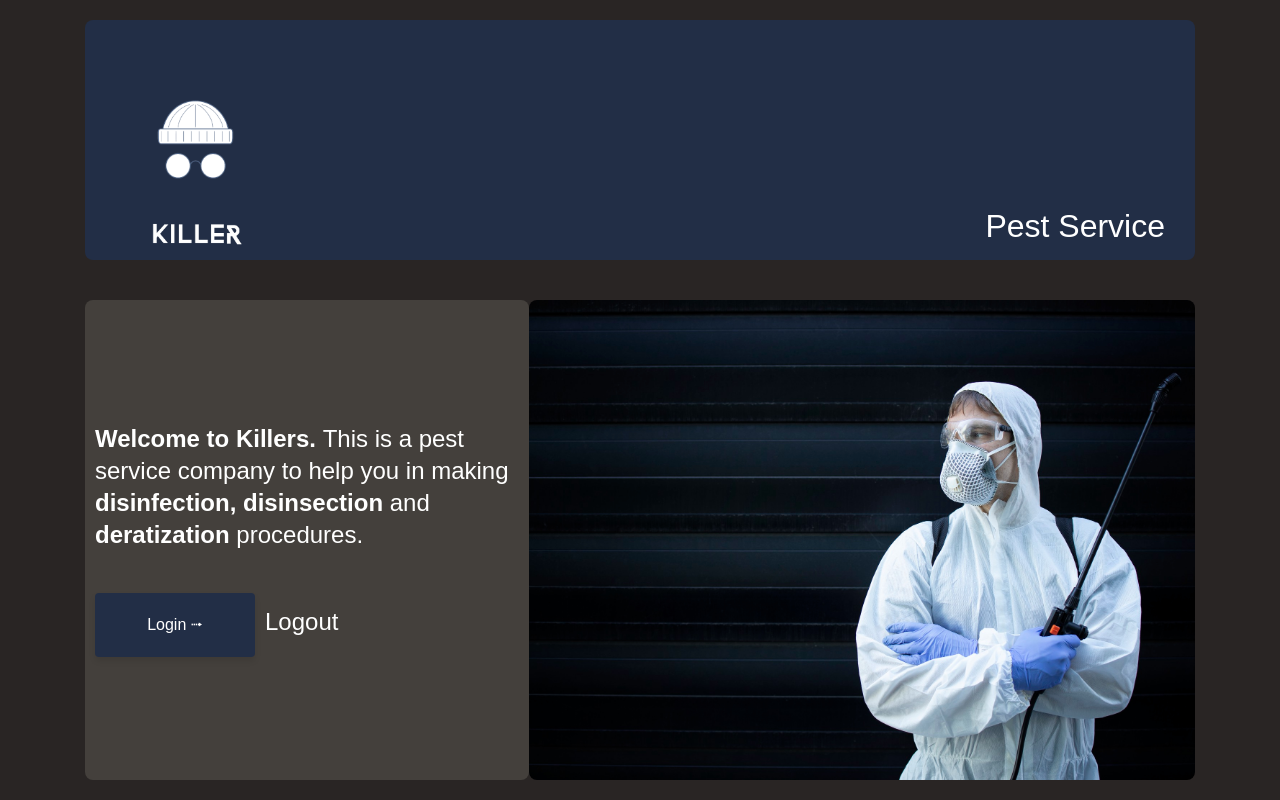
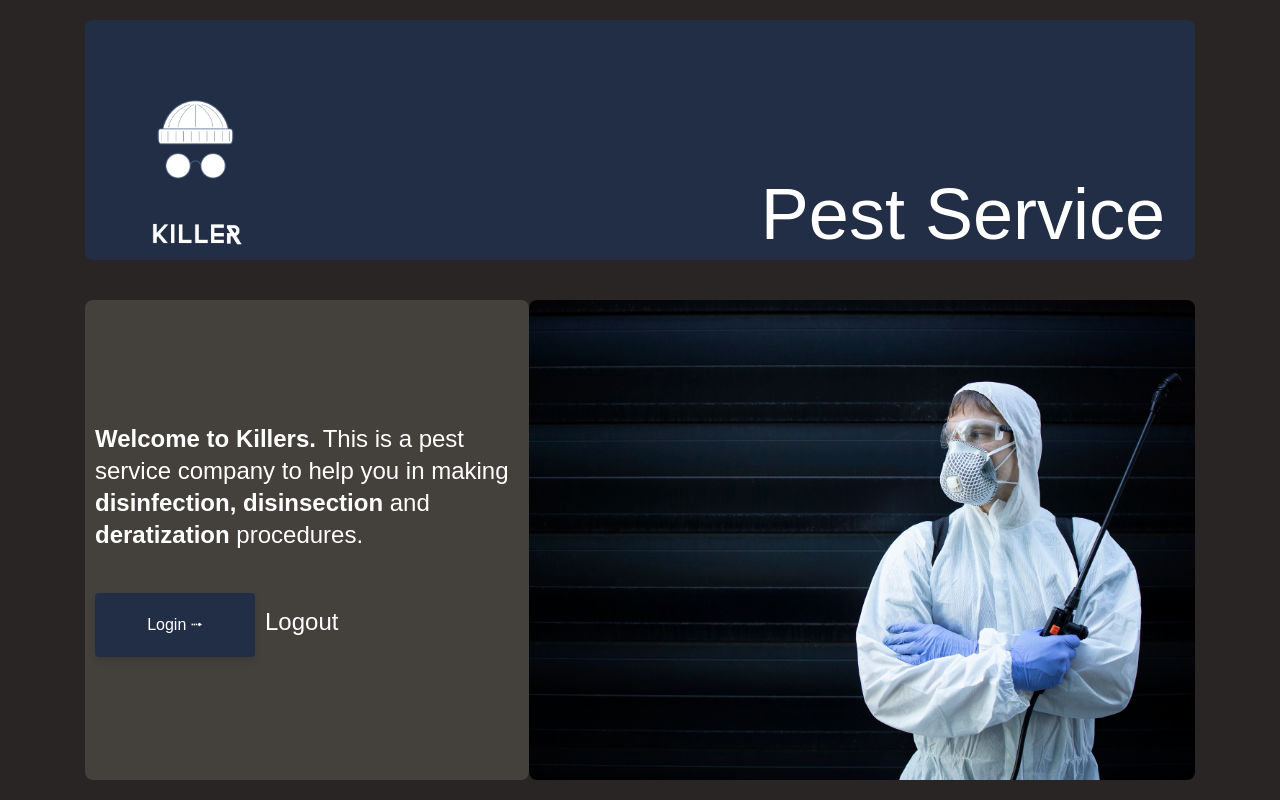
Before and after one commit to IrakliAmbroladze/tbc_x_usaid, a Next.js app: page / in a window 1280 px wide. Built offline with nearby package versions, Linux system fonts and the light colour scheme.

Commit message:
feat(update): header service text message size

```diff
--- a/src/app/components/welcome/welcome-header.jsx
+++ b/src/app/components/welcome/welcome-header.jsx
@@ -6,7 +6,7 @@ export default function WelcomeHeader(){
     <>
     <div className="welcomeHeader">
       <Image className="welcomeHeaderLogo" src={Logo} width={200} alt="logo"/>
-       <h1>Pest Service</h1>
+       <h1 className="text-7xl">Pest Service</h1>
     </div>
     </>
   )
```
